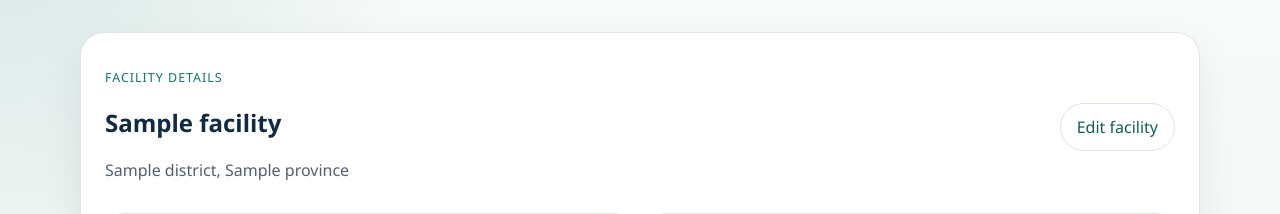
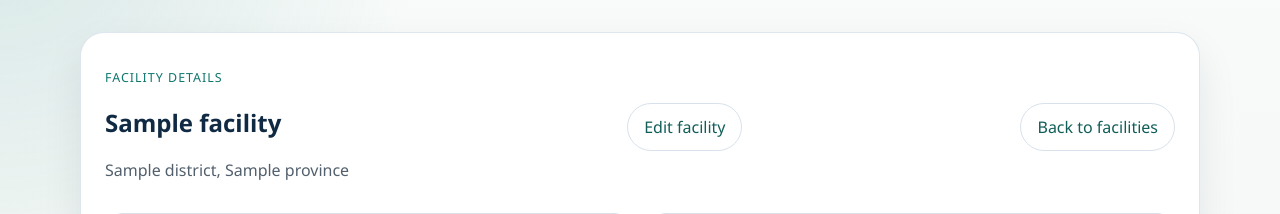
Before and after one commit to David-Stig/health_feedback_app, a Django app: template backend/templates/dashboard/facility_detail.html in a window 1280 px wide. Shown: the part 81-295 px from the top of the page. Run offline with Django 4.2, Linux system fonts and the light colour scheme; the template is opened without the code that fills it: most values are stand-ins (such as "Sample title", 1, 10 or a date in 2020).

Commit message:
Add 'Back to facilities' link in facility detail page

```diff
--- a/backend/templates/dashboard/facility_detail.html
+++ b/backend/templates/dashboard/facility_detail.html
@@ -11,6 +11,7 @@
             <p class="subtle">{{ facility.district }}, {{ facility.province }}</p>
         </div>
         <a class="button-secondary" href="{% url 'dashboard:facility_update' facility.pk %}">Edit facility</a>
+        <a class="button-secondary" href="{% url 'dashboard:facility_list' %}">Back to facilities</a>
     </div>
 
     <div class="detail-grid">
```
